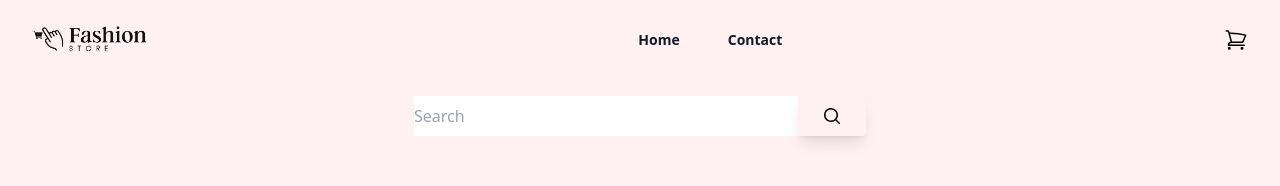
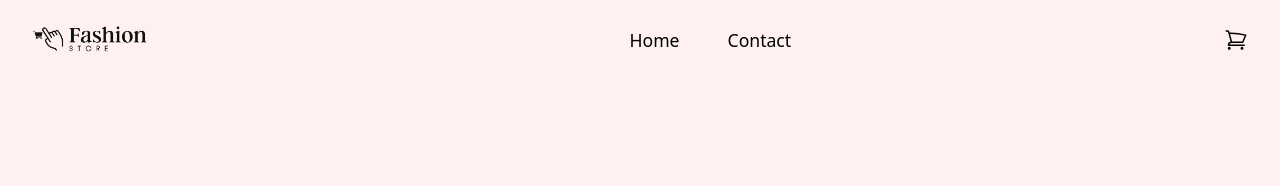
Before and after one commit to cnnrbrn/WeronikaMartinsen, a React (Vite) app in the folder eCom_react/: page / in a window 1280 px wide. Shown: the top 186 px of the page. Built offline with nearby package versions, Linux system fonts and the light colour scheme.

Commit message:
Changed a for Link

```diff
--- a/eCom_react/src/Layout/Header.jsx
+++ b/eCom_react/src/Layout/Header.jsx
@@ -1,6 +1,7 @@
 import { useState } from "react";
 import "../styles/index.css";
 import Logo from "../images/Logo.png";
+import { Link } from "react-router-dom";
 
 function Header() {
   const [isMenuOpen, setIsMenuOpen] = useState(false);
@@ -15,27 +16,19 @@ function Header() {
         >
           <div className="flex">
             <div className="flex lg:flex-1">
-              <a href="/" className="-m-1.5 p-1.5">
+              <Link className={"link-styles"} to="/">
                 <img src={Logo} alt="Logo" className="w-15 h-8" />
-              </a>
+              </Link>
             </div>
             {/* Mobile menu */}
             {isMenuOpen && (
-              <div
-                className="sm:hidden mx-auto"
-                role="dialog"
-                aria-modal="true"
-              >
+              <div className="sm:hidden" role="dialog" aria-modal="true">
                 <div className="fixed inset-0 z-10 bg-rose-50"></div>
-                <div className="fixed inset-y-0 right-0 z-10 w-full overflow-y-auto bg-white px-6 py-6 sm:max-w-sm sm:ring-1 sm:ring-gray-900/10">
+                <div className="fixed inset-y-0 right-0 z-10 w-full overflow-y-auto px-6 py-6 sm:max-w-sm sm:ring-1 sm:ring-gray-900/10">
                   <div className="flex items-center justify-between">
-                    <a href="/" className="-m-1.5 p-1.5">
-                      <img
-                        className="h-8 w-auto"
-                        src="https://tailwindui.com/img/logos/mark.svg?color=indigo&shade=600"
-                        alt="Logo"
-                      />
-                    </a>
+                    <Link className={"link-styles"} to="/">
+                      <img src={Logo} alt="Logo" className="w-15 h-8" />
+                    </Link>
                     <button
                       type="button"
                       onClick={toggleMenu}
@@ -60,19 +53,13 @@ function Header() {
                   </div>
                   <div className="mt-6 flow-root bg-rose-50">
                     <div className="-my-6 divide-y divide-gray-500/10">
-                      <div className="space-y-2 py-6">
-                        <a
-                          href="/"
-                          className="-mx-3 block rounded-lg px-3 py-2 text-base font-semibold leading-7 text-gray-900 hover:bg-gray-50"
-                        >
+                      <div className="flex flex-col col justify-center gap-4 mt-8">
+                        <Link className={"link-styles-mobile"} to="/">
                           Home
-                        </a>
-                        <a
-                          href="/Contact"
-                          className="-mx-3 block rounded-lg px-3 py-2 text-base font-semibold leading-7 text-gray-900 hover:bg-gray-50"
-                        >
+                        </Link>
+                        <Link className={"link-styles-mobile"} to="/Contact">
                           Contact
-                        </a>
+                        </Link>
                       </div>
                     </div>
                   </div>
@@ -80,7 +67,7 @@ function Header() {
               </div>
             )}
           </div>
-          <div className="flex sm:hidden">
+          <div className="flex sm:hidden me-8">
             <button
               type="button"
               onClick={toggleMenu}
@@ -113,21 +100,15 @@ function Header() {
           </div>
           <div className="hidden sm:flex sm:gap-x-12 bg-rose-50">
             <div className="relative">{/* Dropdown menu */}</div>
-            <a
-              href="/"
-              className="text-sm font-semibold leading-6 text-gray-900"
-            >
+            <Link className={"link-styles"} to="/">
               Home
-            </a>
-            <a
-              href="/Contact"
-              className="text-sm font-semibold leading-6 text-gray-900"
-            >
+            </Link>
+            <Link className={"link-styles"} to="/Contact">
               Contact
-            </a>
+            </Link>
           </div>
           <div className="lg:flex">
-            <a href="/Checkout">
+            <Link to="/Checkout">
               <svg
                 xmlns="http://www.w3.org/2000/svg"
                 fill="none"
@@ -142,7 +123,7 @@ function Header() {
                   d="M2.25 3h1.386c.51 0 .955.343 1.087.835l.383 1.437M7.5 14.25a3 3 0 0 0-3 3h15.75m-12.75-3h11.218c1.121-2.3 2.1-4.684 2.924-7.138a60.114 60.114 0 0 0-16.536-1.84M7.5 14.25 5.106 5.272M6 20.25a.75.75 0 1 1-1.5 0 .75.75 0 0 1 1.5 0Zm12.75 0a.75.75 0 1 1-1.5 0 .75.75 0 0 1 1.5 0Z"
                 />
               </svg>
-            </a>
+            </Link>
           </div>
         </nav>
       </header>
--- a/eCom_react/src/Layout/Layout.jsx
+++ b/eCom_react/src/Layout/Layout.jsx
@@ -1,16 +1,13 @@
 import "../styles/index.css";
 import Header from "./Header";
 import Footer from "./Footer";
-import SearchBar from "../Components/SearchBar";
 
 function Layout() {
   return (
     <>
       <div className="h-screen flex flex-col p-0 m-0">
         <Header />
-        <main className="h-screen w-full bg-rose-50 flex justify-center">
-          <SearchBar />
-        </main>
+        <main className="h-screen w-full bg-rose-50 flex justify-center"></main>
         <Footer />
       </div>
     </>
--- a/eCom_react/src/styles/index.css
+++ b/eCom_react/src/styles/index.css
@@ -9,3 +9,14 @@ body {
   padding: 0;
   margin: 0;
 }
+
+.link-styles {
+  font-size: 1.1em;
+}
+.link-styles-mobile {
+  font-size: 1.3em;
+}
+.link-styles-mobile:hover,
+.link-styles:hover {
+  font-weight: 500;
+}
```
